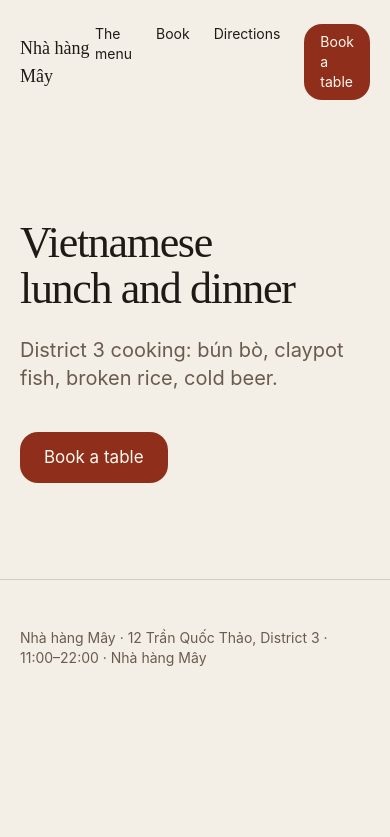
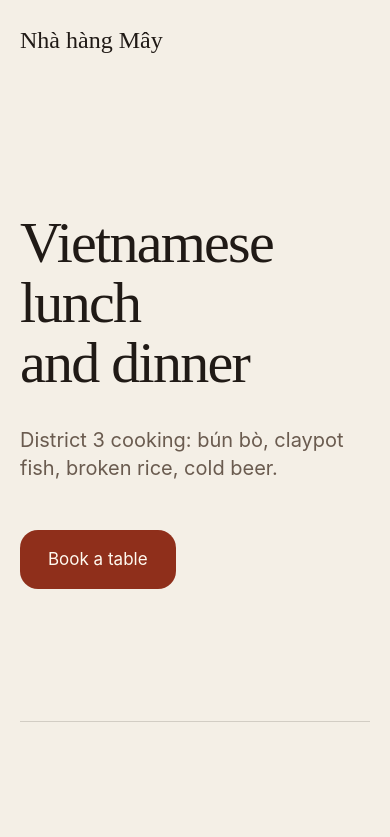
Before and after one commit to ThanhNV121097/project-1ac9e2f4, a React (Vite) app in the folder code/frontend/: page / in a window 390 px wide. Shown: the top 837 px of the page. Built offline with nearby package versions, Linux system fonts and the light colour scheme.

Commit message:
Compose restaurant site

```diff
--- a/code/frontend/src/App.tsx
+++ b/code/frontend/src/App.tsx
@@ -1,32 +1,34 @@
-import { T, useList, useContent } from "./editable";
+import { T, useList } from "./editable";
+import BookingSection from "./components/BookingSection";
+import DirectionsSection from "./components/DirectionsSection";
+import MenuSection from "./components/MenuSection";
 
-/**
- * The shell the design replaces.
- *
- * This file is a placeholder so the scaffold builds and runs before the
- * design exists. The team rewrites it and adds components under
- * src/components/; what must stay is the rule every component follows: the
- * words come from content.json through <T/>, the colours from theme.css.
- */
 export default function App() {
   const links = useList<{ label: string; href: string }>("nav.links");
-  const name = useContent("site.name");
+
   return (
     <div className="min-h-screen bg-ground text-ink font-body">
-      <header className="mx-auto max-w-page px-[var(--gutter)] py-6 flex items-center justify-between">
-        <T k="site.name" as="a" href="/" className="font-display text-lg" />
-        <nav className="flex gap-6 text-sm">
-          {links.map((l, i) => <T key={i} k={`nav.links.${i}.label`} as="a" href={l.href} />)}
-          <T k="nav.cta.label" as="a" href="#contact" className="rounded bg-accent px-4 py-2 text-accent-ink" />
+      <header className="mx-auto flex max-w-page items-center justify-between px-[var(--gutter)] py-6">
+        <T k="site.name" as="a" href="/" className="font-display text-2xl" />
+        <nav className="hidden items-center gap-8 text-sm sm:flex">
+          {links.map((l, i) => <T key={l.href} k={`nav.links.${i}.label`} as="a" href={l.href} />)}
+          <T k="nav.cta.label" as="a" href="#book" className="rounded bg-accent px-5 py-3 text-accent-ink" />
         </nav>
       </header>
-      <main className="mx-auto max-w-page px-[var(--gutter)] py-24">
-        <T k="hero.headline" as="h1" className="text-[clamp(44px,7vw,104px)] max-w-[14ch]" />
-        <T k="hero.sub" as="p" className="mt-6 text-xl text-ink-soft max-w-[48ch]" />
-        <T k="hero.cta.label" as="a" href="#contact" className="mt-10 inline-block rounded bg-accent px-6 py-3 text-accent-ink" />
+      <main className="mx-auto max-w-page px-[var(--gutter)]">
+        <section className="grid min-h-[76vh] items-center py-24">
+          <div className="max-w-[58rem]">
+            <T k="hero.headline" as="h1" className="text-[clamp(58px,9vw,132px)]" />
+            <T k="hero.sub" as="p" className="mt-8 max-w-[46rem] text-xl text-ink-soft" />
+            <T k="hero.cta.label" as="a" href="#book" className="mt-12 inline-block rounded bg-accent px-7 py-4 text-accent-ink" />
+          </div>
+        </section>
+        <MenuSection />
+        <BookingSection />
+        <DirectionsSection />
       </main>
-      <footer className="mx-auto max-w-page px-[var(--gutter)] py-12 text-sm text-ink-soft border-t border-line">
-        <T k="footer.line" /> · {name}
+      <footer className="mx-auto max-w-page px-[var(--gutter)] py-12 text-sm text-ink-soft">
+        <T k="footer.line" />
       </footer>
     </div>
   );
```
